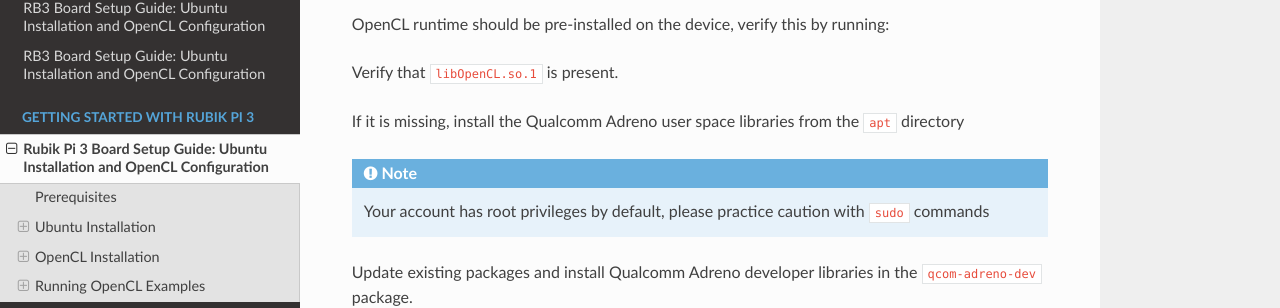
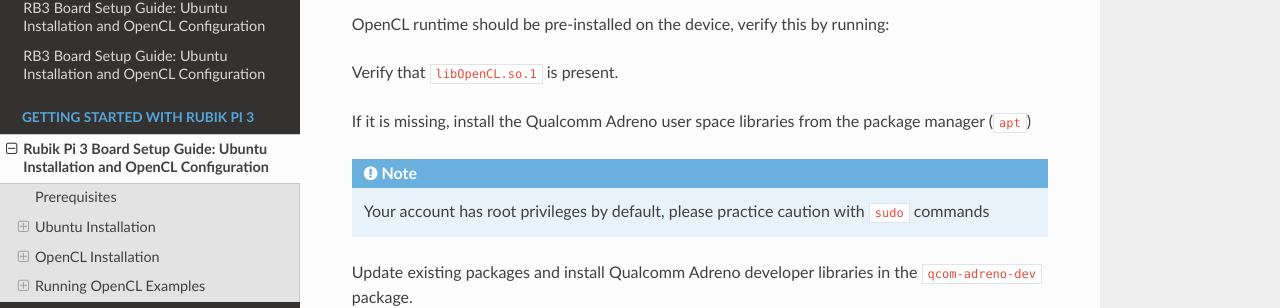
Before and after one commit to KastnerRG/cse160-docs, a Sphinx documentation site: the page built from docs/source/RP3.rst, in a window 1280 px wide and 900 px high, scrolled down 6482 px. Shown: the part 146-454 px from the top of the window. Built offline with Sphinx 7.4.7 and the Read the Docs theme 3.1.0, drawn with Linux system fonts in a browser that asks for light colours; formulas are drawn with MathJax 3.

Commit message:
corrects wording

```diff
--- a/docs/source/RP3.rst
+++ b/docs/source/RP3.rst
@@ -166,7 +166,7 @@
 
 Verify that ``libOpenCL.so.1`` is present.
 
-If it is missing, install the Qualcomm Adreno user space libraries from the ``apt`` directory
+If it is missing, install the Qualcomm Adreno user space libraries from the package manager (``apt``)
 
 .. code-block:: bash
     sudo apt-get update
```
